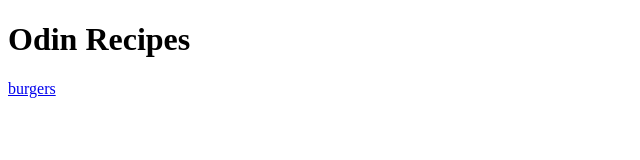
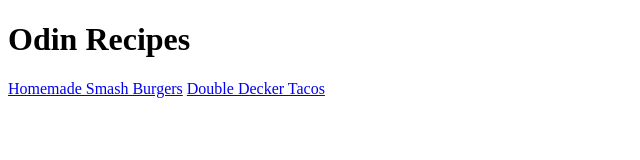
Before and after one commit to AayyKay/odin-recipes, a plain HTML site: page index.html in a window 1280 px wide. Shown: the whole page, without its empty margins (0-640 px from the left). Drawn offline with Linux system fonts and the light colour scheme.

Commit message:
modified index.html and add the link to the second recipe

```diff
--- a/index.html
+++ b/index.html
@@ -7,6 +7,7 @@
 </head>
 <body>
     <h1>Odin Recipes</h1>
-    <a href="recipes/burger.html">burgers</a>
+    <a href="recipes/burger.html">Homemade Smash Burgers</a>
+    <a href="recipes/tacos.html">Double Decker Tacos</a>
 </body>
 </html>
```
